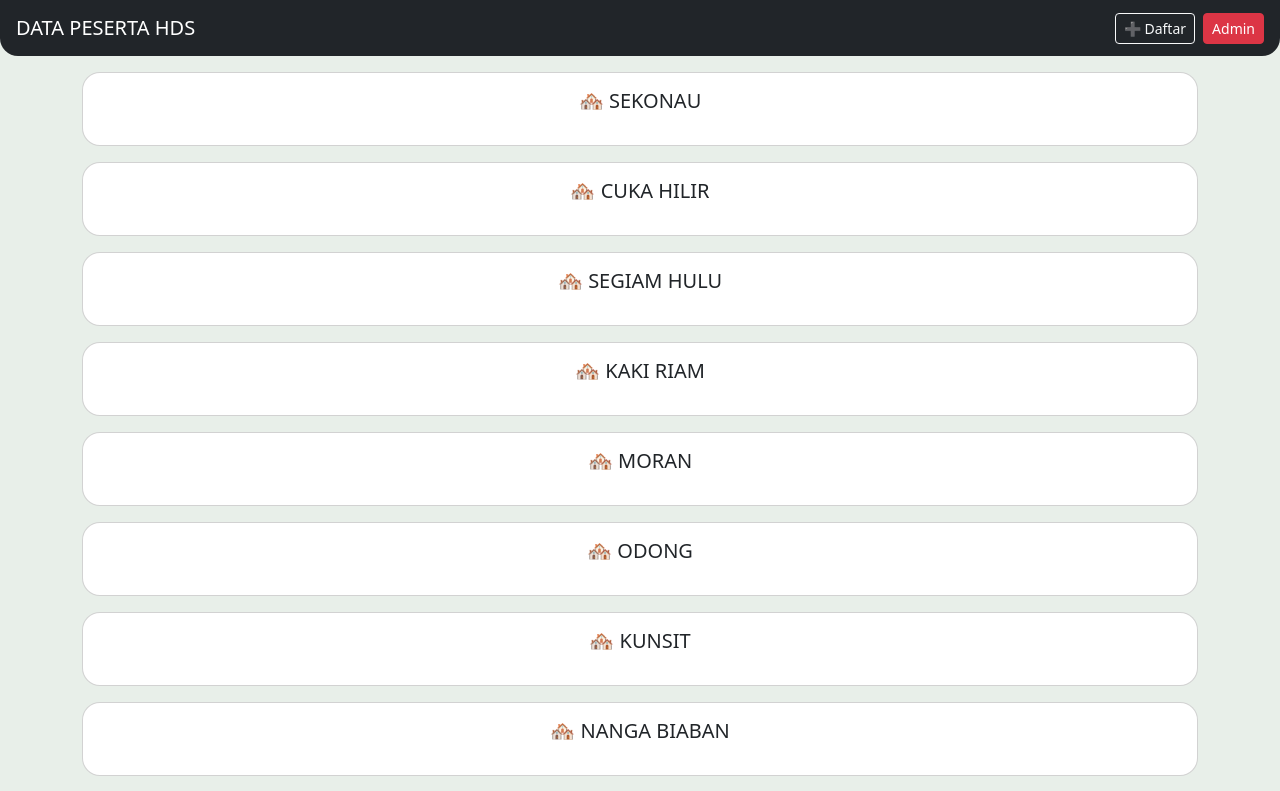
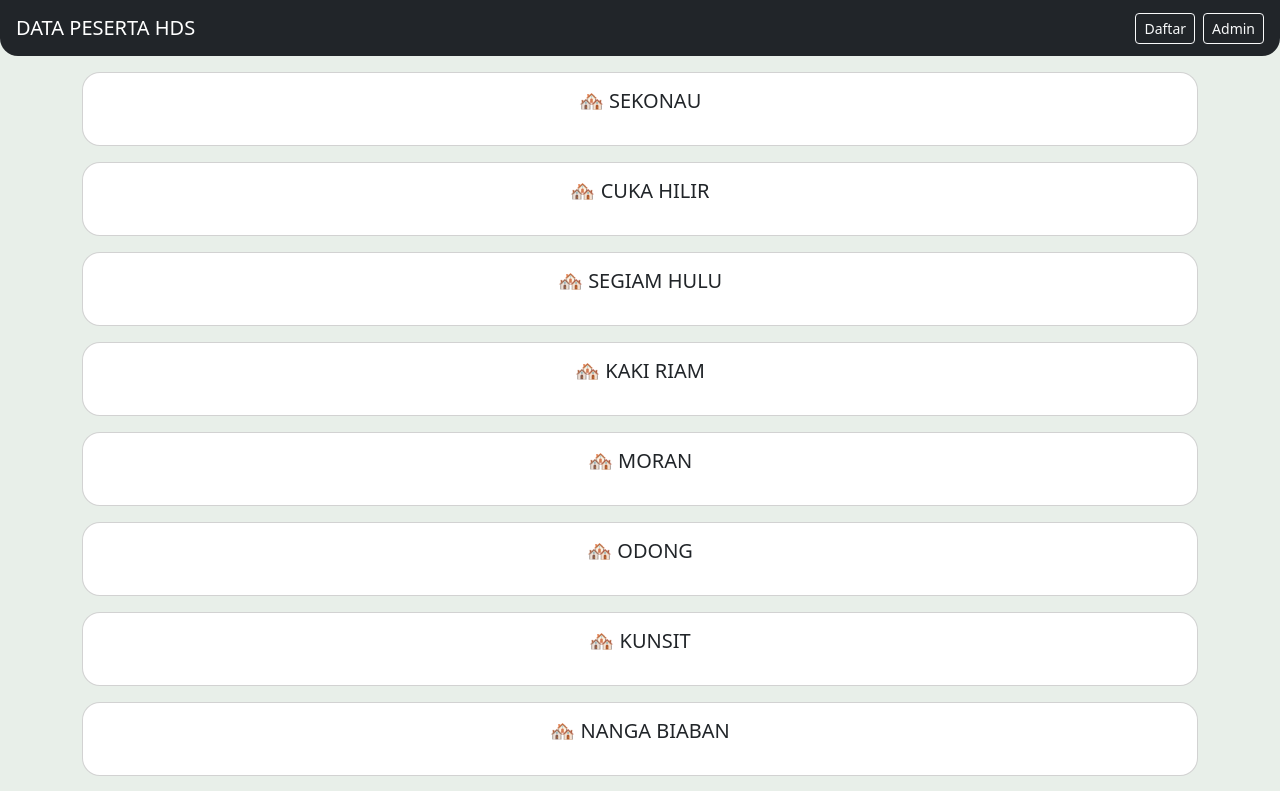
Before and after one commit to formportal-lab/data-peserta, a plain HTML site: page index.html in a window 1280 px wide. Shown: the top 791 px of the page. Drawn offline with nearby package versions, Linux system fonts and the light colour scheme; no server answers.

Commit message:
Update index.html

```diff
--- a/index.html
+++ b/index.html
@@ -24,8 +24,8 @@ body{background:#e8efe9;}
 <nav class="navbar navbar-dark bg-dark px-3">
   <span class="navbar-brand">DATA PESERTA HDS</span>
   <div class="d-flex gap-2">
-    <a href="form.html" class="btn btn-sm btn-outline-light">➕ Daftar</a>
-    <button class="btn btn-sm btn-danger" id="adminBtn">Admin</button>
+    <a href="https://formportal-lab.github.io/formportal/" class="btn btn-sm btn-outline-light" target="_blank" rel="noopener noreferrer"> Daftar</a>
+    <a href="https://formportal-lab.github.io/khusus-admin/" class="btn btn-sm btn-outline-light" target="_blank" rel="noopener noreferrer">Admin</a>
   </div>
 </nav>
 
@@ -250,7 +250,7 @@ document.getElementById("loginAdmin").onclick = () => {
   if(document.getElementById("adminUser").value!=="admin" || document.getElementById("adminPass").value!=="admin123"){
     alert("Login admin gagal"); return;
   }
-  window.open("admin.html","_blank");
+  window.open("https://formportal-lab.github.io/khusus-admin/","_blank");
 };
 </script>
 </body>
```
